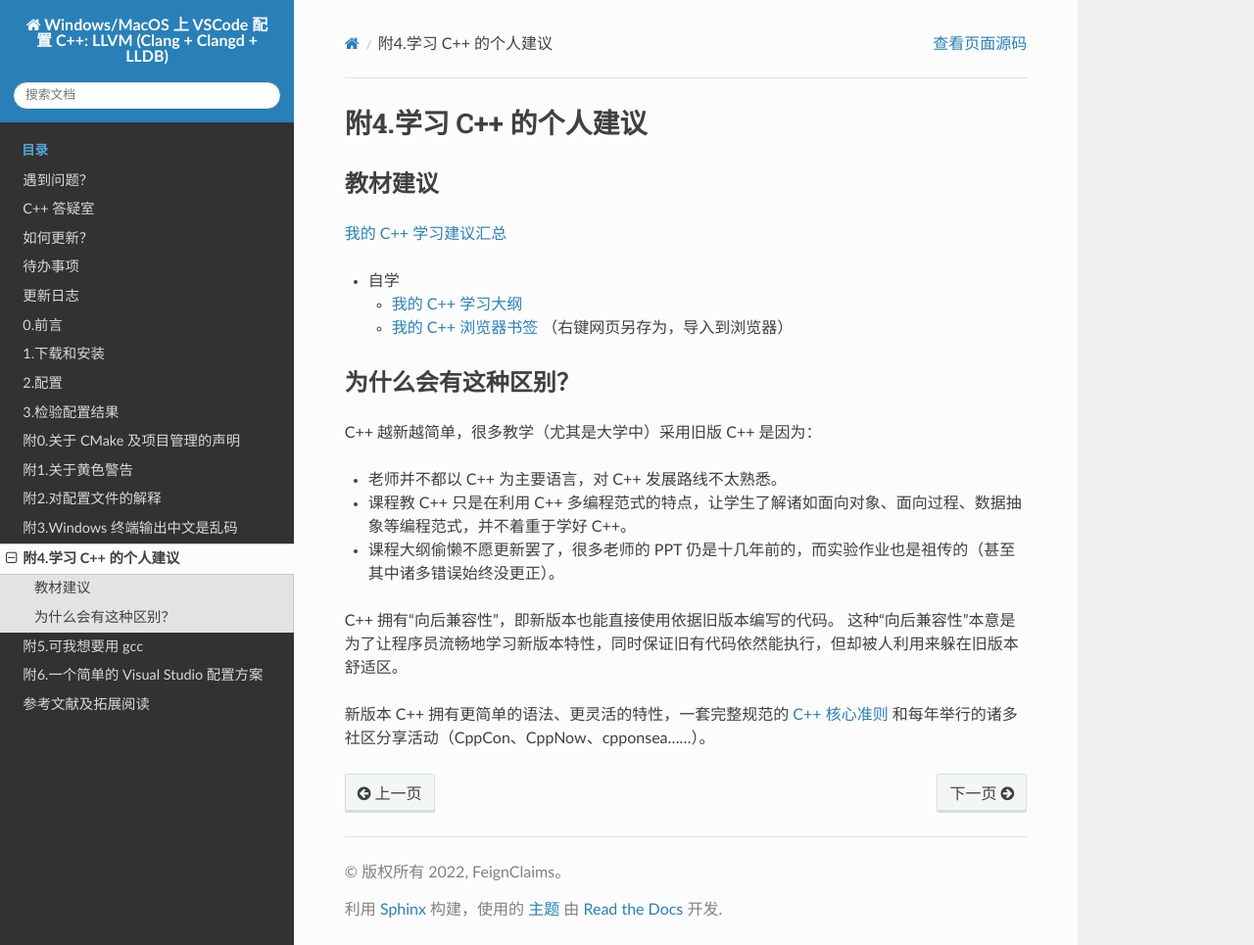
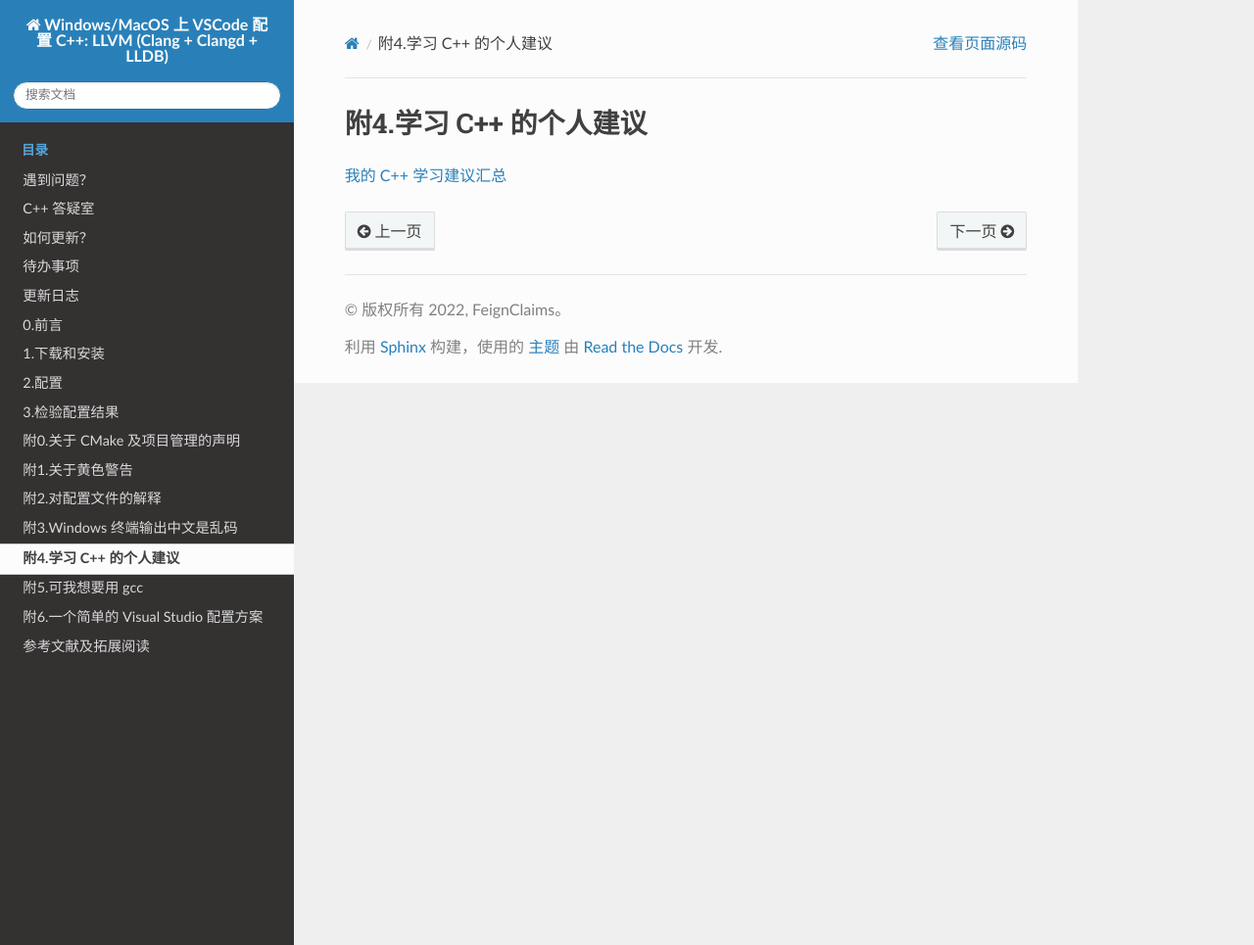
Before and after one commit to FeignClaims/vscode_cpp_starter, a Sphinx documentation site: the page built from docs/source/appendix/learning.rst, in a window 1280 px wide and 965 px high. Shown: the whole window at 98% size. Built offline with Sphinx 7.4.7 and the Read the Docs theme 2.0.0, drawn with Linux system fonts in a browser that asks for light colours.

Commit message:
更新学习建议为跳转链接

```diff
--- a/docs/source/_include/links.rst
+++ b/docs/source/_include/links.rst
@@ -1,11 +1,7 @@
 .. _`Gitee 仓库`: https://gitee.com/cpp_tutorial/vscode_cpp_starter
 .. _`Gitee 仓库 Issues`: https://gitee.com/cpp_tutorial/vscode_cpp_starter/issues
 .. _`C++ 答疑室`: https://gitee.com/cpp_tutorial/question
-.. _`《计软智转专业指南》（仅基于 2020、2021 年考题）`: https://gitee.com/cpp_tutorial/weekly_question/raw/master/src/extra/计软智转专业指南.pdf
-.. _`我的 C++ 学习建议汇总`: https://gitee.com/FeignClaims/board#%E5%AD%A6%E4%B9%A0%E6%96%B9%E6%B3%95
-.. _`我的 C++ 学习大纲`: https://cpp_tutorial.gitee.io/board/personal_learning_map/main.html
-.. _`我的 C++ 浏览器书签`: https://gitee.com/cpp_tutorial/vscode_cpp_starter_resource/raw/main/cpp/cpp_bookmarks.html
-.. _`C++ 核心准则`: http://isocpp.github.io/CppCoreGuidelines/CppCoreGuidelines
+.. _`我的 C++ 学习建议汇总`: https://cpp_tutorial.gitee.io/board/
 
 .. Issues
 .. _`Issue: 关于配置异常无输出`: https://gitee.com/cpp_tutorial/vscode_cpp_starter/issues/I5PT6Y
--- a/docs/source/appendix/learning.rst
+++ b/docs/source/appendix/learning.rst
@@ -2,26 +2,4 @@
 附4.学习 C++ 的个人建议
 ######################
 
-教材建议
-**********
-
 `我的 C++ 学习建议汇总`_
-
-- 自学
-
-  - `我的 C++ 学习大纲`_
-  - `我的 C++ 浏览器书签`_ （右键网页另存为，导入到浏览器）
-
-为什么会有这种区别？
-******************
-
-C++ 越新越简单，很多教学（尤其是大学中）采用旧版 C++ 是因为：
-
-- 老师并不都以 C++ 为主要语言，对 C++ 发展路线不太熟悉。
-- 课程教 C++ 只是在利用 C++ 多编程范式的特点，让学生了解诸如面向对象、面向过程、数据抽象等编程范式，并不着重于学好 C++。
-- 课程大纲偷懒不愿更新罢了，很多老师的 PPT 仍是十几年前的，而实验作业也是祖传的（甚至其中诸多错误始终没更正）。
-
-C++ 拥有“向后兼容性”，即新版本也能直接使用依据旧版本编写的代码。
-这种“向后兼容性”本意是为了让程序员流畅地学习新版本特性，同时保证旧有代码依然能执行，但却被人利用来躲在旧版本舒适区。
-
-新版本 C++ 拥有更简单的语法、更灵活的特性，一套完整规范的 `C++ 核心准则`_ 和每年举行的诸多社区分享活动（CppCon、CppNow、cpponsea……）。
```
